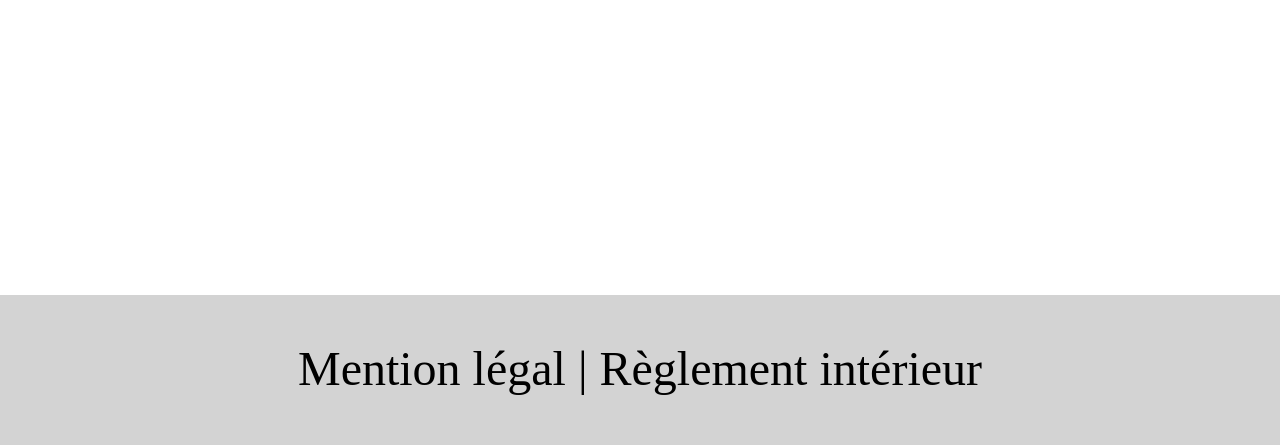
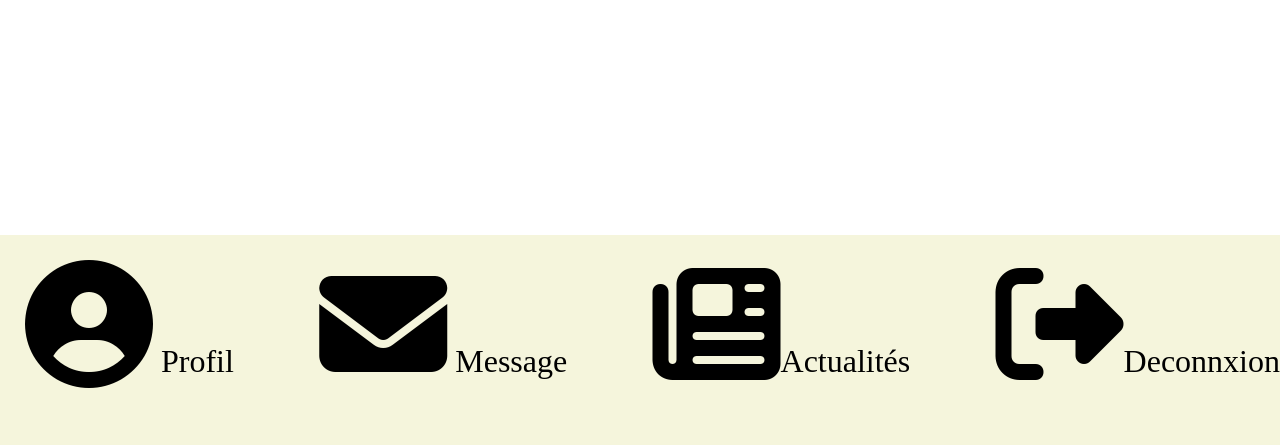
Before and after one commit to seb-linaseb/SEB_O-Tableau, a Symfony app: template templates/base.html.twig in a window 1280 px wide. Shown: the part 440-885 px from the top of the page. Run offline with Twig, Linux system fonts and the light colour scheme; the template is opened without the code that fills it, so the values that code supplies are empty; some libraries are stand-ins or nearby versions; some web fonts are replaced.

Commit message:
intégration nav

```diff
--- a/public/css/style.css
+++ b/public/css/style.css
@@ -115,7 +115,7 @@ html {
 .form_vitrine {
     text-align: center;
     margin-top: 20%;
-    margin-bottom: 30%;
+    margin-bottom: 50%;
 }
 
 .form_vitrine h1 {
@@ -184,6 +184,45 @@ html {
 
 
 
+/* NAV  */
+
+.content_nav {
+    width: 100%;
+    background: beige;
+    height: 210px;
+    position: fixed;
+    bottom: 0;
+    z-index: 1;
+}
+
+.content_nav nav {
+    height: 210px;
+    margin-top: 25px;
+    margin-left: 25px;
+}
+
+.content_nav nav ul {
+    height: 210px;
+    display: flex;
+    justify-content: space-between;
+}
+
+.content_nav nav ul a {
+    text-decoration: none;
+    color: initial;
+}
+
+.content_nav nav ul a li {
+    font-size: 2em;
+    text-align: center;
+}
+.content_nav nav ul a li i  {
+
+    font-size: 4em;
+}
+
+
+
 /* FOOTER */
 
 .footer {
@@ -192,6 +231,7 @@ html {
     bottom: 0;
     width: 100%;
     height: 150px;
+    /* margin-bottom: 200px; */
 }
 
 .footer p {
--- a/src/Controller/DefaultController.php
+++ b/src/Controller/DefaultController.php
@@ -18,7 +18,7 @@ class DefaultController extends AbstractController
     }
 
      /**
-     * @Route("/mention-legales", name="default_legalMention")
+     * @Route("/mentions-legales", name="default_legalMention")
      */
     public function legalMention()
     {
--- a/templates/navigation/_content_nav.html.twig
+++ b/templates/navigation/_content_nav.html.twig
@@ -0,0 +1,10 @@
+<div class="content_nav">
+    <nav>
+        <ul>
+            <a href=""><li><i class="fas fa-user-circle"></i> Profil</li></a>
+            <a href=""><li><i class="fas fa-envelope"></i> Message</li></a>
+            <a href=""><li><i class="fas fa-newspaper"></i>Actualités</li></a>
+            <a href=""><li><i class="fas fa-sign-out-alt"></i>Deconnxion</li></a>
+        </ul>
+    </nav>
+</div>
```
